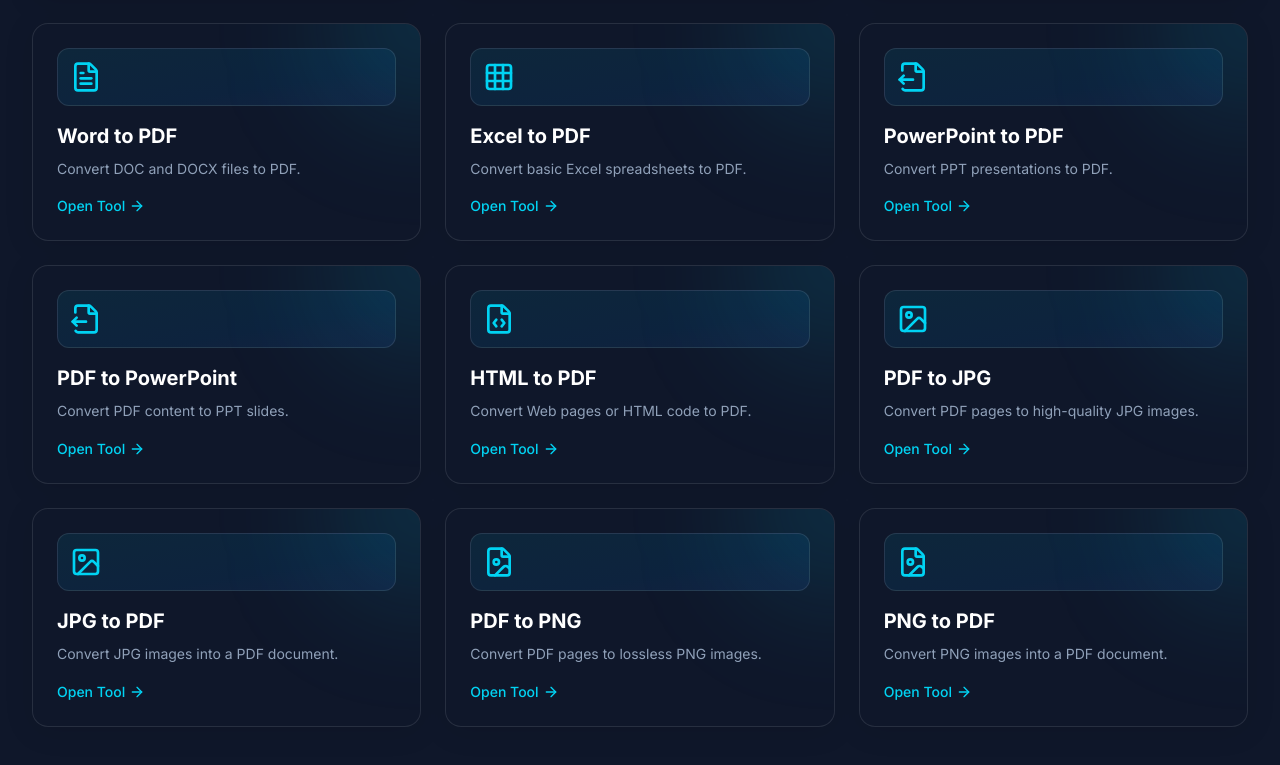
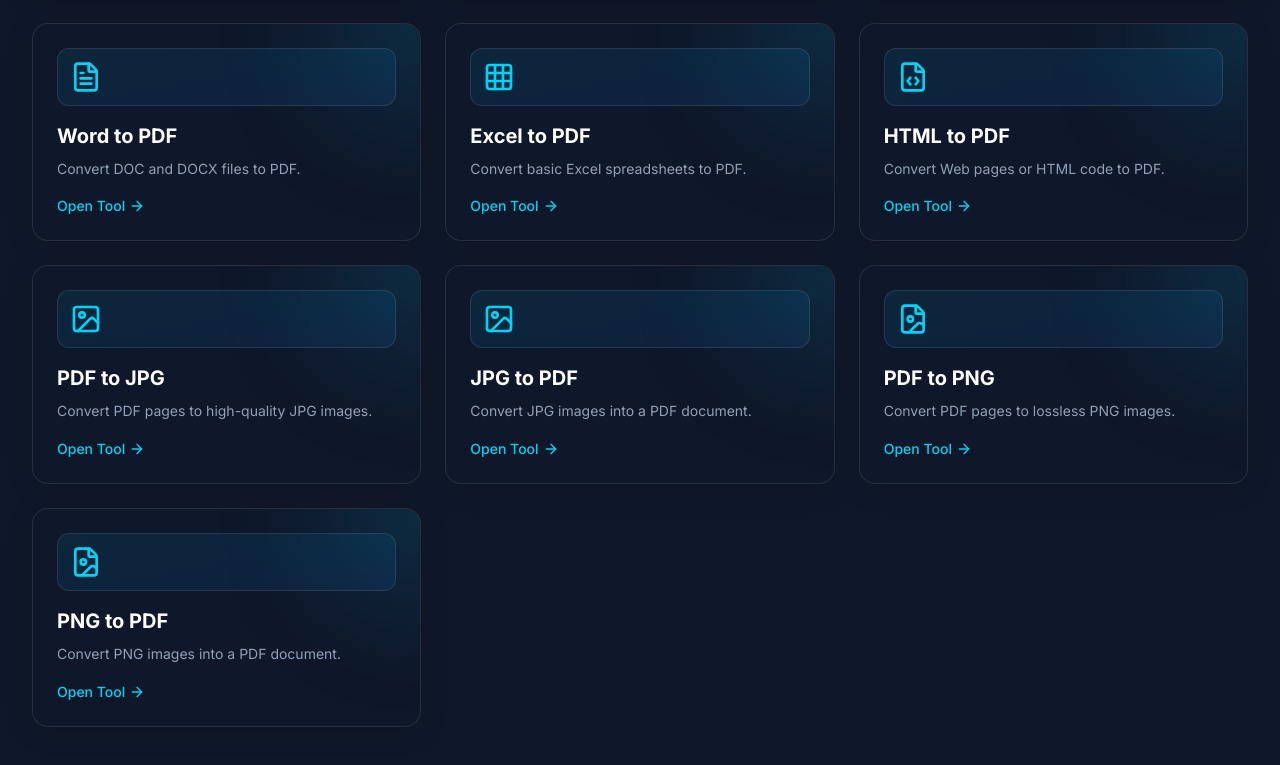
Before and after one commit to ganeshkaity/PdfMaster, a Next.js app: page / in a window 1280 px wide. Shown: the part 1450-2215 px from the top of the page. Built offline with nearby package versions, Linux system fonts and the light colour scheme.

Commit message:
Remove PPT tools from home page grid and file system

```diff
--- a/app/page.tsx
+++ b/app/page.tsx
@@ -94,18 +94,6 @@ const allTools = [
     icon: Grid
   },
   {
-    title: "PowerPoint to PDF",
-    description: "Convert PPT presentations to PDF.",
-    href: "/ppt-to-pdf",
-    icon: FileOutput
-  },
-  {
-    title: "PDF to PowerPoint",
-    description: "Convert PDF content to PPT slides.",
-    href: "/pdf-to-ppt",
-    icon: FileOutput
-  },
-  {
     title: "HTML to PDF",
     description: "Convert Web pages or HTML code to PDF.",
     href: "/html-to-pdf",
--- a/app/pdf-to-ppt/layout.tsx
+++ /dev/null
@@ -1,10 +0,0 @@
-import { Metadata } from "next";
-
-export const metadata: Metadata = {
-    title: "PDF to PPT Online Free – Allyono Apps",
-    description: "Convert PDF to PowerPoint online for free. Extract slides from PDF to PPT presentation securely.",
-};
-
-export default function Layout({ children }: { children: React.ReactNode }) {
-    return <>{children}</>;
-}
--- a/app/pdf-to-ppt/page.tsx
+++ /dev/null
@@ -1,7 +0,0 @@
-"use client";
-
-import PptPlaceholder from "../ppt-to-pdf/page";
-
-export default function PdfToPptPage() {
-    return <PptPlaceholder />;
-}
--- a/app/ppt-to-pdf/layout.tsx
+++ /dev/null
@@ -1,10 +0,0 @@
-import { Metadata } from "next";
-
-export const metadata: Metadata = {
-    title: "PPT to PDF Online Free – Allyono Apps",
-    description: "Convert PowerPoint (PPT, PPTX) to PDF online for free. Presentation to PDF conversion securely.",
-};
-
-export default function Layout({ children }: { children: React.ReactNode }) {
-    return <>{children}</>;
-}
--- a/app/ppt-to-pdf/page.tsx
+++ /dev/null
@@ -1,26 +0,0 @@
-"use client";
-
-import ToolLayout from "../components/tools/ToolLayout";
-import { MonitorPlay } from "lucide-react";
-import Link from "next/link";
-
-export default function PptPlaceholder() {
-    return (
-        <ToolLayout
-            title="PPT to PDF"
-            description="Convert PowerPoint presentations to PDF format."
-            icon={<MonitorPlay className="w-10 h-10 text-cyan-400" />}
-        >
-            <div className="text-center py-20 space-y-6">
-                <h2 className="text- 2xl font-bold text-white">⚠️ Advanced Feature</h2>
-                <p className="text-slate-400 max-w-lg mx-auto">
-                    PowerPoint to PDF conversion requires complex processing and is currently being optimized.
-                    For now, you can use PowerPoint's built-in "Save as PDF" or "Export to PDF" feature for best results.
-                </p>
-                <Link href="/" className="inline-block px-6 py-3 bg-slate-800 text-white rounded-xl hover:bg-slate-700 transition-colors">
-                    Explore Other Tools
-                </Link>
-            </div>
-        </ToolLayout>
-    );
-}
```
